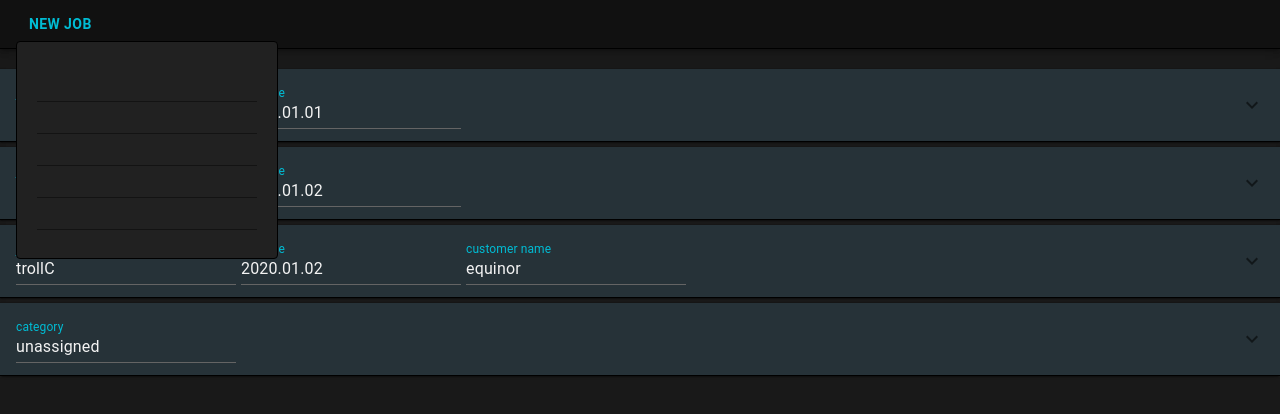
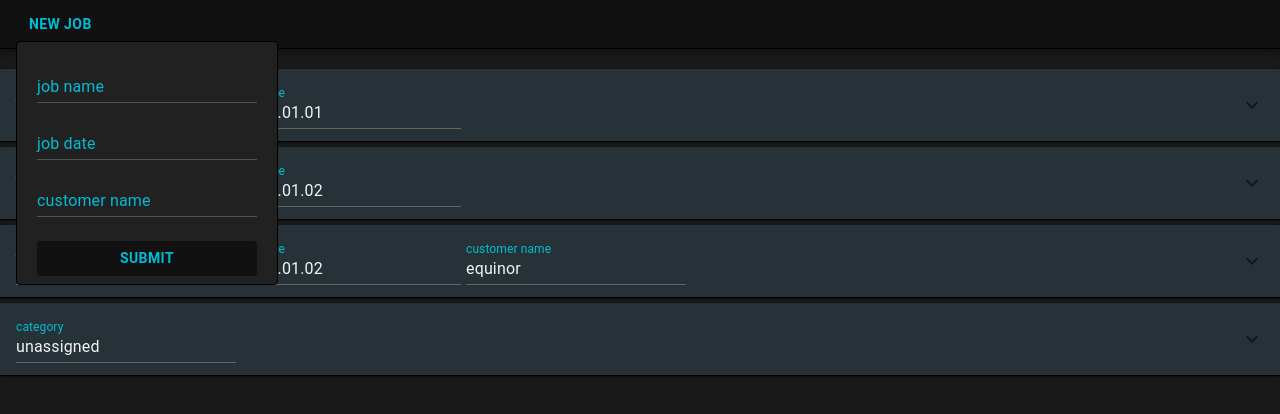
Before and after one commit to RoenLie/electron-react, a React (Create React App) app: page /expansionpanelpage in a window 1280 px wide. Both pictures are taken after a click on the button "NEW JOB". Shown: the top 414 px of the page. Built offline with nearby package versions, Linux system fonts and the light colour scheme.

Commit message:
started work on drag and drop, grafic wise it works, data still not being moved. working on menu for adding new jobs, records data from fields and generates an object, need to turn object into the correct array for database, or change database structure slightly.

```diff
--- a/package.json
+++ b/package.json
@@ -5,10 +5,12 @@
   "dependencies": {
     "@material-ui/core": "^4.4.3",
     "@material-ui/icons": "^4.4.3",
+    "prop-types": "^15.7.2",
     "react": "^16.9.0",
     "react-dom": "^16.9.0",
     "react-router-dom": "^5.1.1",
     "react-toastify": "^5.4.0",
+    "styled-components": "^4.4.0",
     "typeface-roboto": "0.0.75"
   },
   "homepage": "./",
--- /dev/null
+++ b/src/components/drag_drop/draggable.jsx
@@ -0,0 +1,70 @@
+import React, { Component } from "react";
+import PropTypes from "prop-types";
+
+class Draggable extends Component {
+  drag = e => {
+    e.dataTransfer.setData("transfer", e.target.id);
+  };
+
+  noAllowDrop = e => {
+    e.stopPropagation();
+  };
+
+  render() {
+    return (
+      <div
+        id={this.props.id}
+        draggable="true"
+        onDragStart={this.drag}
+        onDragOver={this.noAllowDrop}
+        style={this.props.style}
+      >
+        {this.props.children}
+      </div>
+    );
+  }
+}
+
+Draggable.propTypes = {
+  id: PropTypes.string,
+  style: PropTypes.object,
+  children: PropTypes.node
+};
+
+export default Draggable;
+//=============================================================================
+// working example //
+// import React, { Component } from "react";
+// import PropTypes from "prop-types";
+
+// class Draggable extends Component {
+//   drag = e => {
+//     e.dataTransfer.setData("transfer", e.target.id);
+//   };
+
+//   noAllowDrop = e => {
+//     e.stopPropagation();
+//   };
+
+//   render() {
+//     return (
+//       <div
+//         id={this.props.id}
+//         draggable="true"
+//         onDragStart={this.drag}
+//         onDragOver={this.noAllowDrop}
+//         style={this.props.style}
+//       >
+//         {this.props.children}
+//       </div>
+//     );
+//   }
+// }
+
+// Draggable.propTypes = {
+//   id: PropTypes.string,
+//   style: PropTypes.object,
+//   children: PropTypes.node
+// };
+
+// export default Draggable;
--- a/src/components/expPanelJob.jsx
+++ b/src/components/expPanelJob.jsx
@@ -4,6 +4,8 @@ import ExpansionPanelDetails from "@material-ui/core/ExpansionPanelDetails";
 import ExpansionPanelSummary from "@material-ui/core/ExpansionPanelSummary";
 import ExpansionPanelActions from "@material-ui/core/ExpansionPanelActions";
 import expnStyles from "./styles/expnStyle";
+
+import Droppable from "./drag_drop/droppable";
 
 import ExpandMoreIcon from "@material-ui/icons/ExpandMore";
 import Button from "@material-ui/core/Button";
@@ -37,7 +39,7 @@ const ExpansionPanelJob = ({ input }) => {
             <SummaryTextboxGroup key={Math.random().toString()} input={job} />
           ))}
         </ExpansionPanelSummary>
-
+        <Droppable id={Math.random().toString()}>
           <ExpansionPanelDetails
             aria-controls="panel2-content"
             className={expnStyles().expnDetailsJob}
@@ -53,7 +55,7 @@ const ExpansionPanelJob = ({ input }) => {
               />
             ))}
           </ExpansionPanelDetails>
-
+        </Droppable>
         <ExpansionPanelActions
           aria-controls="panel3-content"
           className={expnStyles().expnActionsJob}
--- a/src/components/expPanelPage.jsx
+++ b/src/components/expPanelPage.jsx
@@ -6,7 +6,7 @@ import NavBarTop from "./navBarTop";
 const ExpansionPanelPage = () => {
   return (
     <React.Fragment>
-      <NavBarTop />
+      <NavBarTop input={jobList} />
       <ExpansionPanelJob input={jobList} />
     </React.Fragment>
   );
--- a/src/components/expPanelRow.jsx
+++ b/src/components/expPanelRow.jsx
@@ -4,6 +4,8 @@ import ExpansionPanelDetails from "@material-ui/core/ExpansionPanelDetails";
 import ExpansionPanelSummary from "@material-ui/core/ExpansionPanelSummary";
 import ExpansionPanelActions from "@material-ui/core/ExpansionPanelActions";
 import expnStyles from "./styles/expnStyle";
+
+import Draggable from "./drag_drop/draggable";
 
 import ExpandMoreIcon from "@material-ui/icons/ExpandMore";
 import Button from "@material-ui/core/Button";
@@ -31,6 +33,7 @@ const ExpansionPanelRow = ({ input, origin, jobList, onDelete, onMove }) => {
 
   return (
     <React.Fragment>
+      <Draggable id={Math.random().toString()}>
         <ExpansionPanel className={expnStyles().expnRoot}>
           <ExpansionPanelSummary
             expandIcon={<ExpandMoreIcon />}
@@ -70,6 +73,7 @@ const ExpansionPanelRow = ({ input, origin, jobList, onDelete, onMove }) => {
             </Button>
           </ExpansionPanelActions>
         </ExpansionPanel>
+      </Draggable>
     </React.Fragment>
   );
 };
--- a/src/components/expPanelRowHeader.jsx
+++ b/src/components/expPanelRowHeader.jsx
@@ -5,7 +5,7 @@ import ExpansionPanelTextBox from "./expPanelTextfield";
 const SummaryTextboxGroup = ({ input }) => {
   return input.map(input => (
     <React.Fragment key={Math.random().toString()}>
-      <div Style="pointer-events: none;">
+      <div style={{ pointerEvents: "none" }}>
         <ExpansionPanelTextBox input={input} />
       </div>
     </React.Fragment>
--- a/src/components/navBarTop.jsx
+++ b/src/components/navBarTop.jsx
@@ -1,11 +1,8 @@
 import React from "react";
-import { makeStyles, withStyles } from "@material-ui/core/styles";
+import { makeStyles } from "@material-ui/core/styles";
 import AppBar from "@material-ui/core/AppBar";
 import Toolbar from "@material-ui/core/Toolbar";
-import Button from "@material-ui/core/Button";
-import Menu from "@material-ui/core/Menu";
-import MenuItem from "@material-ui/core/MenuItem";
-import Input from "@material-ui/core/Input";
+import NavBarTopMenuNew from "./navBarTopMenuNew";
 
 const navBarStyle = makeStyles({
   root: {
@@ -16,86 +13,12 @@ const navBarStyle = makeStyles({
   }
 });
 
-const buttonStyle = makeStyles({
-  root: {
-    padding: 5,
-    color: "rgb(0, 188, 212)",
-    fontWeight: "bold"
-  }
-});
-
-const StyledMenu = withStyles({
-  paper: {
-    border: "1px solid #000000",
-    background: "#212121",
-    padding: 20
-  }
-})(props => (
-  <Menu
-    elevation={0}
-    getContentAnchorEl={null}
-    anchorOrigin={{
-      vertical: "bottom",
-      horizontal: "center"
-    }}
-    transformOrigin={{
-      vertical: "top",
-      horizontal: "center"
-    }}
-    {...props}
-  />
-));
-
-const NavBarTop = () => {
-  const [anchorEl, setAnchorEl] = React.useState(null);
-
-  const handleClick = event => {
-    setAnchorEl(event.currentTarget);
-  };
-
-  const handleClose = () => {
-    setAnchorEl(null);
-  };
-
+const NavBarTop = ({ input }) => {
   return (
     <React.Fragment>
-      <AppBar className={navBarStyle().root} color="default" position="sticky">
+      <AppBar className={navBarStyle().root} position="sticky">
         <Toolbar variant="dense">
-          <Button className={buttonStyle().root} onClick={handleClick}>
-            New Job
-          </Button>
-          <StyledMenu
-            elevation={0}
-            getContentAnchorEl={null}
-            anchorOrigin={{
-              vertical: "bottom",
-              horizontal: "center"
-            }}
-            transformOrigin={{
-              vertical: "top",
-              horizontal: "center"
-            }}
-            anchorEl={anchorEl}
-            keepMounted
-            open={Boolean(anchorEl)}
-            onClose={handleClose}
-          >
-            <div>
-              <Input />
-            </div>
-            <div>
-              <Input />
-            </div>
-            <div>
-              <Input />
-            </div>
-            <div>
-              <Input />
-            </div>
-            <div>
-              <Input />
-            </div>
-          </StyledMenu>
+          <NavBarTopMenuNew input={input} />
         </Toolbar>
       </AppBar>
     </React.Fragment>
--- /dev/null
+++ b/src/components/navBarTopMenuNew.jsx
@@ -0,0 +1,113 @@
+import React from "react";
+import Menu from "@material-ui/core/Menu";
+import Button from "@material-ui/core/Button";
+import { makeStyles, withStyles } from "@material-ui/core/styles";
+import StyledTextField from "./styles/textfieldStyled";
+
+const buttonStyle = makeStyles({
+  root: {
+    padding: 5,
+    color: "rgb(0, 188, 212)",
+    fontWeight: "bold"
+  },
+  submit: {
+    marginTop: 20,
+    padding: 5,
+    width: "100%",
+    color: "rgb(0, 188, 212)",
+    fontWeight: "bold",
+    backgroundColor: "#111111"
+  }
+});
+
+const StyledMenu = withStyles({
+  paper: {
+    border: "1px solid #000000",
+    background: "#212121",
+    padding: 20,
+    paddingTop: 0,
+    paddingBottom: 0
+  }
+})(props => (
+  <Menu
+    elevation={0}
+    getContentAnchorEl={null}
+    anchorOrigin={{
+      vertical: "bottom",
+      horizontal: "center"
+    }}
+    transformOrigin={{
+      vertical: "top",
+      horizontal: "center"
+    }}
+    {...props}
+  />
+));
+
+const NavBarTopMenuNew = ({ input }) => {
+  const [anchorEl, setAnchorEl] = React.useState(null);
+
+  const handleClick = event => {
+    setAnchorEl(event.currentTarget);
+  };
+
+  const handleClose = () => {
+    setAnchorEl(null);
+  };
+
+  const [values, setValues] = React.useState({
+    jobName: "",
+    jobDate: "",
+    customer: ""
+  });
+
+  const handleChange = name => event => {
+    values[name] += event.target.value;
+    setValues({ ...values, [name]: event.target.value });
+  };
+
+  const handleSubmit = () => {
+    console.log(values);
+  };
+
+  return (
+    <React.Fragment>
+      <Button className={buttonStyle().root} onClick={handleClick}>
+        New Job
+      </Button>
+      <StyledMenu
+        anchorEl={anchorEl}
+        keepMounted
+        open={Boolean(anchorEl)}
+        onClose={handleClose}
+      >
+        <div>
+          <StyledTextField
+            label="job name"
+            value={values.jobName}
+            onChange={handleChange("jobName")}
+          />
+        </div>
+        <div>
+          <StyledTextField
+            label="job date"
+            value={values.jobDate}
+            onChange={handleChange("jobDate")}
+          />
+        </div>
+        <div>
+          <StyledTextField
+            label="customer name"
+            value={values.customer}
+            onChange={handleChange("customer")}
+          />
+        </div>
+        <Button className={buttonStyle().submit} onClick={handleSubmit}>
+          Submit
+        </Button>
+      </StyledMenu>
+    </React.Fragment>
+  );
+};
+
+export default NavBarTopMenuNew;
--- a/src/components/styles/expansionPanelTextboxStyle.jsx
+++ b/src/components/styles/expansionPanelTextboxStyle.jsx
@@ -24,6 +24,9 @@ const StyledInput = withStyles({
     color: "rgb(243, 243, 243)"
   },
   underline: {
+    "&:focus": {
+      borderBottom: "1px solid rgb(0, 188, 212)"
+    },
     "&:before": { borderBottom: "1px solid RGB(100,100,100)" },
     "&:after": {
       borderBottom: "1px solid rgb(0, 188, 212)"
--- /dev/null
+++ b/src/components/styles/textfieldStyled.jsx
@@ -0,0 +1,22 @@
+import React from "react";
+import TextField from "@material-ui/core/TextField";
+import { withStyles } from "@material-ui/core/styles";
+
+const StyledTextField = withStyles({
+  root: {
+    "& label.MuiInputLabel-root": {
+      color: "rgb(0, 188, 212)"
+    },
+    "& .MuiInput-root": {
+      color: "rgb(243, 243, 243)"
+    },
+    "& .MuiInput-underline::before": {
+      borderBottomColor: "#515151"
+    },
+    "& .MuiInput-underline::after": {
+      borderBottomColor: "rgb(0, 188, 212)"
+    }
+  }
+})(props => <TextField margin="dense" {...props} />);
+
+export default StyledTextField;
```
Also changed, not shown: src/components/drag_drop/dragDropTest.jsx (added, +46 -0 lines), src/components/drag_drop/droppable.jsx (added, +73 -0 lines), 1 other file (tests, documents, lock files or other folders). Lines whose indentation alone changed are shown as unchanged.
